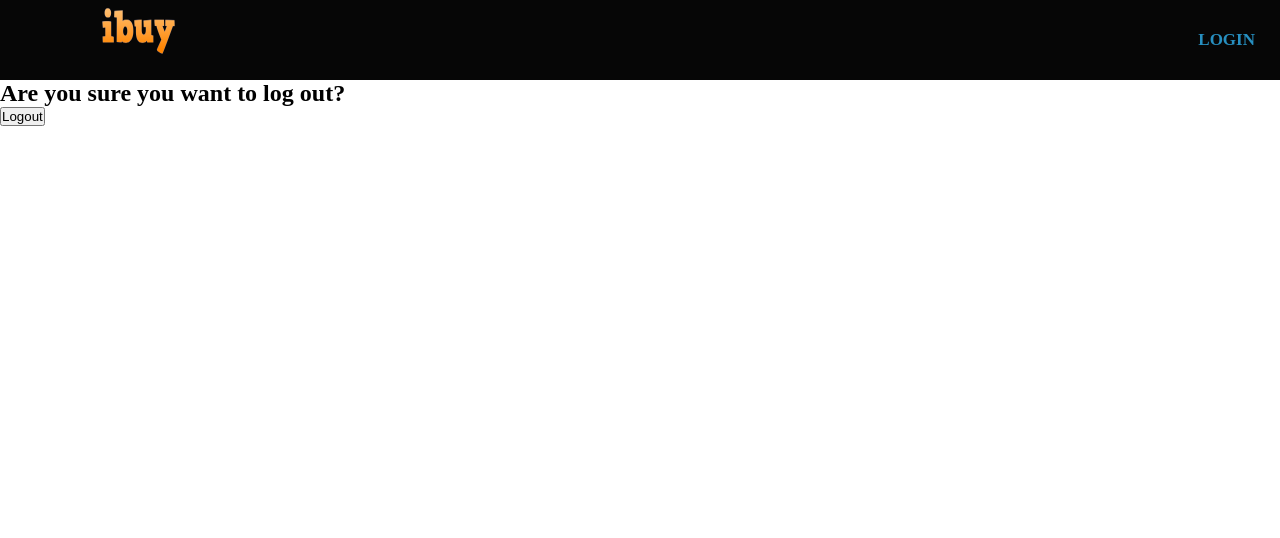
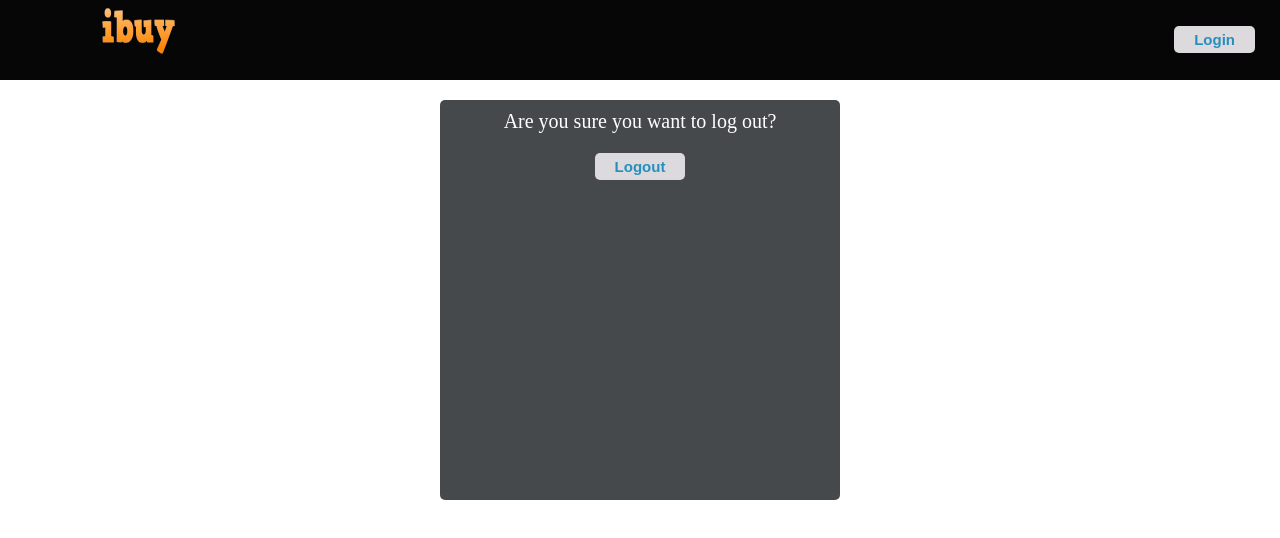
Before and after one commit to nuristany/usestorefront, a React (Create React App) app: page /logout in a window 1280 px wide. Shown: the top 538 px of the page. Built offline with nearby package versions, Linux system fonts and the light colour scheme.

Commit message:
styled the logout page

```diff
--- a/src/Navbar.js
+++ b/src/Navbar.js
@@ -44,7 +44,7 @@ const Navbar = () => {
         ) : (
           <>
             <li>
-              <Link to="/login">Login</Link>
+              <Link to="/login" ><button>Login</button></Link>
             </li>
           </>
         )}
--- a/src/component/LogoutPage.js
+++ b/src/component/LogoutPage.js
@@ -21,9 +21,12 @@ const Logout = () => {
   };
 
   return (
-    <div className="">
-      <h2>Are you sure you want to log out?</h2>
+    <div className="logout-container">
+
+    <div className="logout">
+      <p>Are you sure you want to log out?</p>
       <button onClick={handleLogout} className="logout-button">Logout</button>
+    </div>
     </div>
   );
 };
--- a/src/styles.css
+++ b/src/styles.css
@@ -4,14 +4,11 @@
   text-decoration: none;
   list-style: none;
   box-sizing: border-box;
-
 }
 
 body {
   font-family: montserrt;
 }
-
-
 
 .main {
   display: flex;
@@ -23,7 +20,6 @@ body {
   display: flex;
   flex-wrap: wrap;
   justify-content: space-between;
-
 }
 
 .card-container {
@@ -32,7 +28,6 @@ body {
   justify-content: center;
   flex-wrap: wrap;
   margin-top: 100px;
-
 }
 
 .card {
@@ -69,19 +64,17 @@ body {
   background: #060606;
   height: 80px;
   width: 100%;
-
 }
 
-.nav input{
+.nav input {
   width: 25%;
   height: 37px;
-  border:none;
+  border: none;
   border-radius: 5px;
   position: absolute;
   margin-top: 20px;
   margin-left: 190px;
   padding-left: 5px;
-
 }
 
 .logo {
@@ -145,7 +138,7 @@ form input {
   height: 50px;
   width: 200px;
   border-radius: 5px;
-  border: none;
+  border: 2px solid rgb(133, 214, 236);
   margin-bottom: 3px;
   display: block;
   padding-left: 5px;
@@ -159,7 +152,7 @@ form button {
   color: #278fc0;
   font-size: large;
   font-weight: bold;
-  background-color: #e33e0c;
+  background-color: #0b0b0b;
 }
 
 .signup {
@@ -169,7 +162,7 @@ form button {
   align-items: center; /* Vertically center the content */
   height: 50vh; /* Set the height to the full viewport height */
   width: 50vh;
-  background-color: #fd7e14;
+  background-color: #1e1e1d;
   border-radius: 10px;
 }
 
@@ -186,7 +179,7 @@ form button {
   align-items: center; /* Vertically center the content */
   height: 80vh; /* Set the height to the full viewport height */
   width: 70vh;
-  background-color: #fd7e14;
+  background-color: #343333;
   border-radius: 10px;
 }
 
@@ -218,12 +211,10 @@ form button {
 
 .col-2 {
   padding-top: 10px;
-
 }
 
 .row {
   display: flex;
-
 }
 
 .category-button {
@@ -276,10 +267,67 @@ form button {
   width: 180px;
   text-align: center;
 }
+
+.nav ul li button{
+  background-color: #dcdadc;
+  color: #278fc0;
+  border-radius: 5px;
+  border: none;
+  padding-left: 20px;
+  padding-right: 20px;
+  padding-top: 5px;
+  padding-bottom: 5px;
+  font-weight: bold;
+  font-size: 15px;
+  cursor: pointer;
+}
+.nav ul li button:hover{
+  background-color: #06565b;
+  color: white;
+
+}
+
+.logout-container{
+  display: flex;
+  justify-content: center;
+  align-items: center;
+  text-align: center;
+}
+
+.logout {
+  height: 50vh;
+  width: 50vh;
+  background-color: #46494b;
+  margin-top: 20px;
+  border-radius: 5px;
+  padding-top: 10px;
+
+}
+.logout p{
+font-size: 20px;
+color: white;
+
+}
+.logout button {
+  margin-top: 20px;
+  background-color: #dcdadc;
+  color: #278fc0;
+  border-radius: 5px;
+  border: none;
+  padding-left: 20px;
+  padding-right: 20px;
+  padding-top: 5px;
+  padding-bottom: 5px;
+  font-weight: bold;
+  font-size: 15px;
+  cursor: pointer;
+
+}
 .login-link a {
   color: #431102;
   font-weight: bold;
   font-size: 20px;
+
 }
 .login-link a:hover {
   color: white;
@@ -335,9 +383,7 @@ footer {
   line-height: 20px;
   color: white;
   position: fixed;
-
 }
-
 
 .footer-row {
   width: 85%;
@@ -351,7 +397,6 @@ footer {
 .footer-col {
   flex-basis: 25%;
   padding: 10px;
-
 }
 .footer-col h3 {
   width: fit-content;
@@ -385,11 +430,10 @@ footer ul li a {
   height: 40px;
 }
 
-
-.login-button{
+.login-button {
   background-color: #060606;
 }
-.login-button:hover{
+.login-button:hover {
   background-color: #a9a4a4;
   color: white;
 }
```
